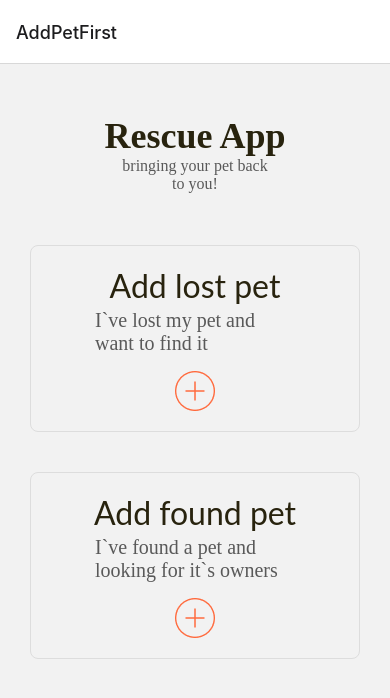
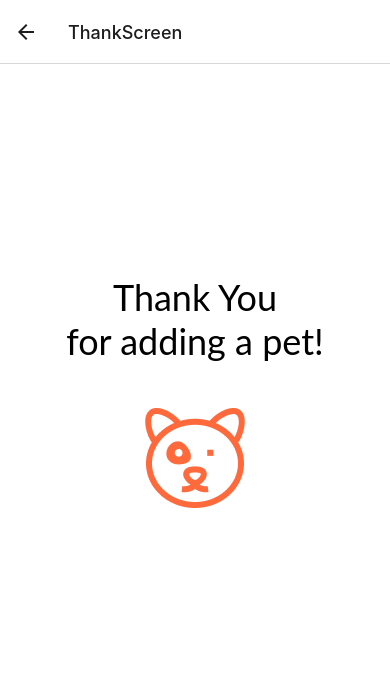
Before and after one commit to Valroshal/PetResqueFrontend, a React Native app: screen /ThankScreen in a window 390 px wide. Shown: the top 698 px of the page. Built offline with nearby package versions, Linux system fonts and the light colour scheme.

Commit message:
whole component

```diff
--- a/App.tsx
+++ b/App.tsx
@@ -1,4 +1,5 @@
 import React from 'react';
+import ThankScreen from "./src/containers/AddPetFirst/ThankScreen/ThankScreen";
 import Login from "./src/containers/Login/Login";
 import AddPetFirst from "./src/containers/AddPetFirst/AddPetFirst";
 import {NavigationContainer} from "@react-navigation/native";
@@ -12,6 +13,7 @@ const App = () => {
         <Stack.Navigator>
           <Stack.Screen name="AddPetFirst" component={AddPetFirst} />
           <Stack.Screen name="Login" component={Login} />
+          <Stack.Screen name="ThankScreen" component={ThankScreen} />
         </Stack.Navigator>
       </NavigationContainer>
   );
--- a/src/containers/AddPetFirst/AddPetFirst.tsx
+++ b/src/containers/AddPetFirst/AddPetFirst.tsx
@@ -1,7 +1,7 @@
 import * as React from 'react';
 import {View} from "react-native";
 import TopLogo from "../components/TopLogo/TopLogo";
-import AddRemoveCard from "./AdddRemoveCard/AddRemoveCard";
+import AddRemoveCard from "./AddRemoveCard/AddRemoveCard";
 
 interface Props{
     navigation: any
@@ -10,7 +10,7 @@ interface Props{
 const AddPetFirst: React.FC<Props> = ({navigation}) => {
     const lostPet = () => {
         console.log("Clicked lost Pet");
-        navigation.navigate('Login')
+        navigation.navigate('ThankScreen')
     }
     const foundPet = () => {
         console.log("Clicked FOUND Pet");
--- /dev/null
+++ b/src/containers/AddPetFirst/ThankScreen/ThankScreen.tsx
@@ -0,0 +1,36 @@
+import * as React from 'react';
+import Cat from "../../../assets/images/Cat.png";
+import {Image, StyleSheet, Text, TextStyle, View, ViewStyle} from "react-native";
+
+const styles = StyleSheet.create({
+    container: {
+        flex: 1,
+        backgroundColor:'white',
+        paddingVertical: 48,
+        paddingTop: 211,
+        alignItems:'center',
+    } as ViewStyle,
+    text: {
+        fontSize: 36,
+        fontFamily: 'Lato',
+        color: '#000',
+    } as TextStyle,
+});
+
+const ThankScreen = () =>{
+    return(
+        <View style={styles.container}>
+            <Text style={[styles.text, {alignItems:'center'}]}>
+                Thank You
+            </Text>
+            <Text style={[styles.text, {alignItems:'center', paddingBottom: 45}]}>
+                for adding a pet!
+            </Text>
+            <Image
+                source={Cat}
+            />
+        </View>
+    )
+}
+
+export default ThankScreen;
```
Also changed, not shown: src/containers/AddPetFirst/AddRemoveCard/AddRemoveCard.tsx (renamed from src/containers/AddPetFirst/AdddRemoveCard/AddRemoveCard.tsx).
